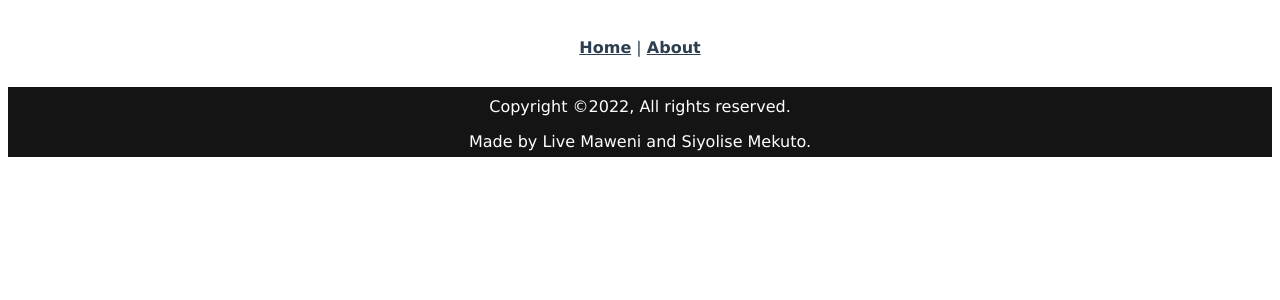
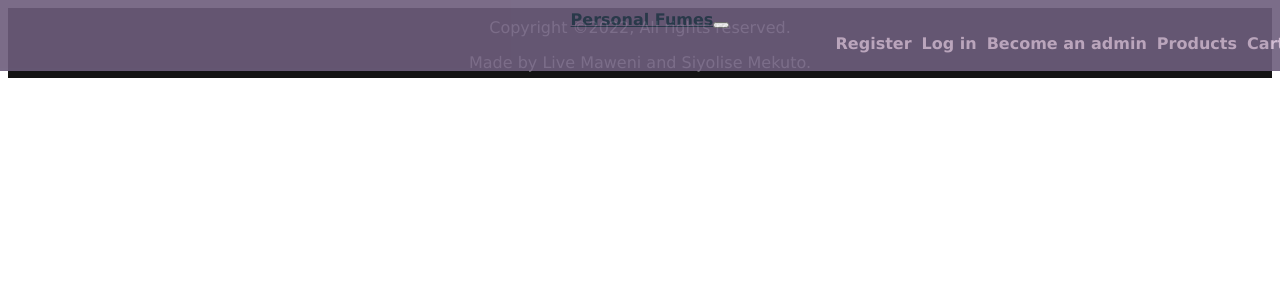
Before and after one commit to siyolisemekuto/EOMP_Fullstack, a Vue app: page /register in a window 1280 px wide. Shown: the top 300 px of the page. Built offline with nearby package versions, Linux system fonts and the light colour scheme.

Commit message:
adding login

```diff
--- a/src/App.vue
+++ b/src/App.vue
@@ -1,20 +1,19 @@
 <template>
-  <nav>
-    <router-link to="/">Home</router-link> |
-    <router-link to="/about">About</router-link>
-  </nav>
+  <Navbar/>
   <router-view/>
-  <Footer/>
+  <Footer></Footer>
 </template>
 
 
 <script>
+import Navbar from "./components/Navbar.vue"
 import Footer from "./components/Footer.vue"
 
 export default {
   components:{
-    Footer
-  }
+    Navbar,
+    Footer,
+}
 }
 </script>
 <style>
--- /dev/null
+++ b/src/components/Login.vue
@@ -0,0 +1,101 @@
+<template>
+
+      <div class="container">
+      <h1>Welcome</h1>
+      <form @submit.prevent="SubmitForm">
+          <div >
+          <input type="email" name="email" id="email" class="inputs" placeholder="Email" required  v-model="email">
+          <input type="password" name="password" id="password" class="inputs" placeholder="Password" required v-model="Password">
+          </div>
+          <button type="submit" class="btn">Submit</button>
+  </form>
+  </div>
+
+</template>
+
+<script>
+export default {
+  name: 'Login',
+
+}
+
+
+</script>
+
+<!-- Add "scoped" attribute to limit CSS to this component only -->
+<style scoped>
+@import url('https://fonts.googleapis.com/css2?family=Fira+Code:wght@300&family=Ubuntu:wght@300&display=swap');
+#landing{
+  display: flex;
+  width: fit-content;
+  background: linear-gradient(0.5turn, #F5F5DC, #D8A23A);
+  height: fit-content;
+
+}
+.row{
+display: flex;
+justify-content: center;
+}
+#about{
+  display: flex;
+  flex-direction: column;
+  justify-content: center;
+  margin:auto;
+  padding: 5%;
+}
+.about-text{
+  width: fit-content;
+  text-align: center;
+}
+img{
+  width:vw;
+  height:30vh;
+  display: block;
+  margin-left: auto;
+  margin-right: auto;
+  background:none;
+  object-fit: center;
+}
+
+.container{
+  width: fit-content;
+  height: fit-content;
+  margin: auto;
+  display: flex;
+  flex-direction: column;
+  padding: 10px;
+}
+.inputs{
+    width: 70%;
+    padding: 10px;
+    margin: 20px;
+    border: none;
+    border-bottom: 1px solid;
+    background:inherit;
+}
+:-ms-input-placeholder::after{
+    display: none;
+}
+.btn{
+    margin-top: 20px;
+    padding: 5px;
+    font-size: large;;
+    border-radius: 9px;
+}
+form{
+  width: fit-content;
+  display: flex;
+  flex-direction:column;
+  justify-content: center;
+}
+ @media only screen and (max-width: 600px){
+   p.about-text{
+    width:75vw;
+  }
+  h1{
+    margin-top:auto;
+    display: flex;
+    justify-content: center;
+  }
+}
+</style>
--- a/src/components/Navbar.vue
+++ b/src/components/Navbar.vue
@@ -0,0 +1,156 @@
+<template>
+    <header :class="{'scrolled-nav':scrollPosition}">
+    <nav class="navbar navbar-expand-lg navbar-light ">
+  <div class="container-fluid">
+       <router-link to="/home" class="nav-brand nav-links image-div" >Personal Fumes</router-link>
+    <button class="navbar-toggler" type="button" data-bs-toggle="collapse" data-bs-target="#navbarNav" aria-controls="navbarNav" aria-expanded="false" aria-label="Toggle navigation">
+      <span class="navbar-toggler-icon"></span>
+    </button>
+    <div class="collapse navbar-collapse" id="navbarNav">
+      <ul class="navbar-nav">
+        <nav class="navbar navbar-expand-lg navbar-light ">
+  <div class="container-fluid">
+       <router-link to="/home" class="nav-brand nav-links image-div" >Personal Fumes</router-link>
+    <button class="navbar-toggler" type="button" data-bs-toggle="collapse" data-bs-target="#navbarNav" aria-controls="navbarNav" aria-expanded="false" aria-label="Toggle navigation">
+      <span class="navbar-toggler-icon"></span>
+    </button>
+    <div class="collapse navbar-collapse " id="navbarNav">
+       <ul  class="navbar-nav w-100">
+          <li><router-link to="/register" class="nav-link">Register</router-link></li>
+          <li><router-link to="/login" class="nav-link">Log in</router-link></li>
+          <li><router-link to="/admin" class="nav-link">Become an admin</router-link></li>
+          <li><router-link to="/products" class="nav-link">Products</router-link></li>
+          <li><router-link to="/cart" class="nav-link">Cart</router-link></li>
+        </ul>
+    </div>
+  </div>
+</nav>
+      </ul>
+    </div>
+  </div>
+</nav>
+    </header>
+</template>
+
+<script>
+export default {
+    data(){
+        return{
+            logo:"https://i.postimg.cc/DfBt2NmB/logo-removebg-preview.png",
+            scrollPosition:null,
+            mobile:false,
+            mobileNav:false,
+            windowWidth:null,
+        }
+    },
+    methods: {
+     created(){
+    window.addEventListener('resize',this.ScreenChecker);
+    this.ScreenChecker()
+  },
+  methods:{
+    toggleMobileNav(){
+      this.mobileNav = !this.mobileNav
+    },
+     ScreenChecker(){
+      this.windowWidth = window.innerWidth
+      if(this.windowWidth <= 750){
+        return this.mobile = true;
+
+      }else{
+       return this.mobile = false,
+        this.mobileNav  = false;
+
+      }
+    }
+  }
+    },
+}
+</script>
+<style scoped>
+
+   nav{
+    background: #6D5E7D;
+    opacity: 0.9;
+    box-shadow: 20px ;
+    position: fixed;
+    top: 0;
+    right: 0;
+    left: 0;
+    z-index:3;
+    padding: 10px;
+    width: 100%;
+   }
+   .nav-link{
+    text-decoration:none;
+    display:flex;
+    align-items: center;
+
+   }
+   .nav-links:not(.nav-brand){
+    display:flex;
+    justify-content: end;
+
+   }
+   ul{
+    list-style: none;
+    display: flex;
+    justify-content: flex-end;
+
+   }
+   li{
+    text-align: end!important;
+    font-size:bold;
+    color:#000;
+   }
+
+   .link{
+    text-decoration: none;
+    color:#D8BFD8;
+    border-bottom: none;
+    padding: 5px;
+   }
+   .branding{
+    width:30px;
+    height:30px;
+    margin-bottom:-15px;
+   }
+   .brand .nav-brand{
+    height:100%;
+    width:100%;
+   }
+   .image-div{
+    width: 80px;
+    height: 50px;
+    margin-bottom:-10px;
+   }
+   .img{
+    width: 100%;
+    max-width: fit-content;
+    height: 100%;
+    max-height: fit-content;
+   }
+   .nav-links .router-link-exact-active {
+    border-bottom: display;
+    transition: all 0.35s ease-in-out;
+   }
+   .icon{
+    display: flex;
+    justify-content: end;
+   }
+   .fa-bars{
+    font-size: 200%;
+   }
+   .nav-link{
+    text-decoration: none;
+    color:#D8BFD8;
+    border-bottom: none;
+    padding: 5px;
+   }
+   .dropdown{
+    display:flex;
+    flex-direction: column;
+    justify-content: end;
+   }
+
+</style>
--- a/src/views/HomeView.vue
+++ b/src/views/HomeView.vue
@@ -1,18 +1,19 @@
 <template>
   <div class="home">
-    <img alt="Vue logo" src="../assets/logo.png">
-    <HelloWorld msg="Welcome to Your Vue.js App"/>
+   <Login/>
   </div>
 </template>
 
 <script>
 // @ is an alias to /src
 import HelloWorld from '@/components/HelloWorld.vue'
+import Login from '@/components/Login.vue'
 
 export default {
   name: 'HomeView',
   components: {
-    HelloWorld
-  }
+    HelloWorld,
+    Login
+}
 }
 </script>
```
